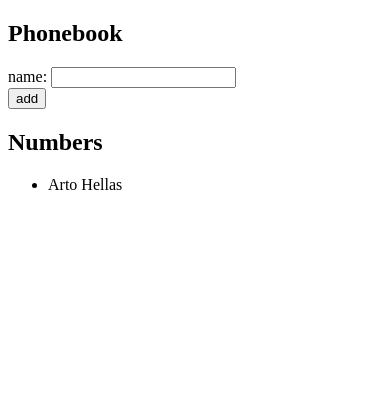
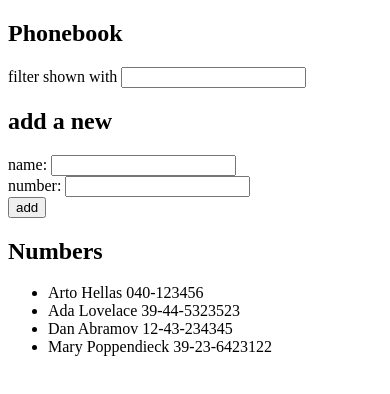
Before and after one commit to Dazurashi/fullstack-2021, a React (Create React App) app in the folder part2/puhelinluettelo/: page / in a window 390 px wide. Shown: the top 394 px of the page. Built offline with nearby package versions, Linux system fonts and the light colour scheme.

Commit message:
phonebook 2.10 done

```diff
--- a/part2/puhelinluettelo/src/App.js
+++ b/part2/puhelinluettelo/src/App.js
@@ -1,47 +1,84 @@
 import React, { useState } from 'react'
+
+const Filter = ({newFind, handleFindChange}) => {
+  return <div>
+    filter shown with <input value={newFind} onChange={handleFindChange} />
+  </div>
+}
+
+const PersonForm = ({newName, newNum, handlePersonChange, handleNumChange, addPerson}) => {
+  return <form onSubmit={addPerson}>
+    <div>
+      name: <input value={newName} onChange={handlePersonChange}/>
+    </div>
+    <div>
+      number: <input value={newNum} onChange={handleNumChange}/>
+    </div>
+    <div>
+      <button type="submit">add</button>
+    </div>
+  </form>
+}
+
+const Persons = ({persons, newFind}) => {
+  return <ul>
+  {persons.filter(person => person.name.toUpperCase().includes(newFind.toUpperCase())).map(person =>
+    <li key={person.name}>
+      {person.name} {person.number}
+    </li>)}
+</ul>
+}
 
 const App = () => {
   const [ persons, setPersons] = useState([
-    { name: 'Arto Hellas' }
+    { name: 'Arto Hellas', number: '040-123456'},
+    { name: 'Ada Lovelace', number: '39-44-5323523' },
+    { name: 'Dan Abramov', number: '12-43-234345' },
+    { name: 'Mary Poppendieck', number: '39-23-6423122' }
   ])
   const [ newName, setNewName ] = useState('')
+  const [newNum, setNewNum] = useState("")
+  const [newFind, setNewFind] = useState("")
+
   const addPerson = (event) => {
     event.preventDefault()
     console.log("Nappia painettu", event.target)
     const personObject = {
       name: newName,
+      number: newNum
     }
     if (persons.filter(person => person.name === personObject.name).length) {
       window.alert(`${newName} is already added to phonebook`)
       setNewName("")
+      setNewNum("")
     }else{
       setPersons(persons.concat(personObject))
       setNewName("")
+      setNewNum("")
     }
   }
+
   const handlePersonChange = (event) => {
     //console.log(event.target.value)
     setNewName(event.target.value)
   }
 
+  const handleNumChange = (event) => {
+    setNewNum(event.target.value)
+  }
+
+  const handleFindChange = (event) => {
+    setNewFind(event.target.value)
+  }
+
   return (
     <div>
       <h2>Phonebook</h2>
-      <form onSubmit={addPerson}>
-        <div>
-          name: <input value={newName} onChange={handlePersonChange}/>
-        </div>
-        <div>
-          <button type="submit">add</button>
-        </div>
-      </form>
+      <Filter newFind={newFind} handleFindChange={handleFindChange}/>
+      <h2>add a new</h2>
+      <PersonForm newName={newName} newNum={newNum} handlePersonChange={handlePersonChange} handleNumChange={handleNumChange} addPerson={addPerson} />
       <h2>Numbers</h2>
-      <ul>
-        {persons.map(person =>
-          <li key={person.name}>
-            {person.name}
-          </li>)}
-      </ul>
+      <Persons persons={persons} newFind={newFind} />
     </div>
   )
 
```
